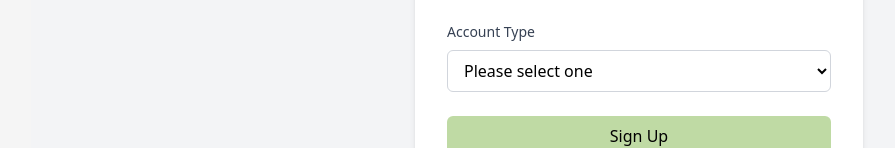
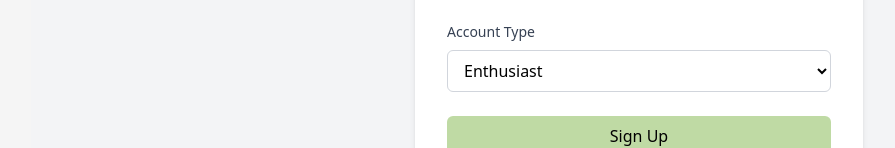
Before and after one commit to mikabulu/Pixelo, a Vue app in the folder frontend/: page /signup in a window 1280 px wide. Shown: the part 563-711 px from the top of the page, without its empty margins (1-896 px from the left). Built offline with nearby package versions, Linux system fonts and the light colour scheme.

Commit message:
signup working

```diff
--- a/frontend/src/views/SignupView.vue
+++ b/frontend/src/views/SignupView.vue
@@ -30,12 +30,11 @@
                     <label class="block text-sm font-medium text-gray-700 mb-2">Account Type</label>
                     <select v-model="form.account_type"
                         class="w-full px-3 py-2 border border-gray-300 rounded-md focus:outline-none focus:ring-2 focus:ring-[#bfdaa4]">
-                        <option disabled value="">Please select one</option>
                         <option value="hobbyist">Hobbyist</option>
                         <option value="professional">Professional</option>
-                        <option value="student">Student</option>
+                        <option value="enthusiast">Enthusiast</option>
                         <option value="studio">Studio</option>
-                        <option value="other">Other</option>
+                        <option value="freelance">Freelance</option>
                     </select>
                 </div>
 
@@ -70,7 +69,7 @@ export default {
                 name: '',
                 password1: '',
                 password2: '',
-                account_type: ''
+                account_type: 'enthusiast'
             },
             errors: []
         }
@@ -107,7 +106,6 @@ export default {
                             this.form.email = ''
                             this.form.password1 = ''
                             this.form.password2 = ''
-
                             this.$router.push({ name: 'login' })
                         } else {
                             if (response.data.errors) {
```
Also changed, not shown: 2 other files (tests, documents, lock files or other folders).
